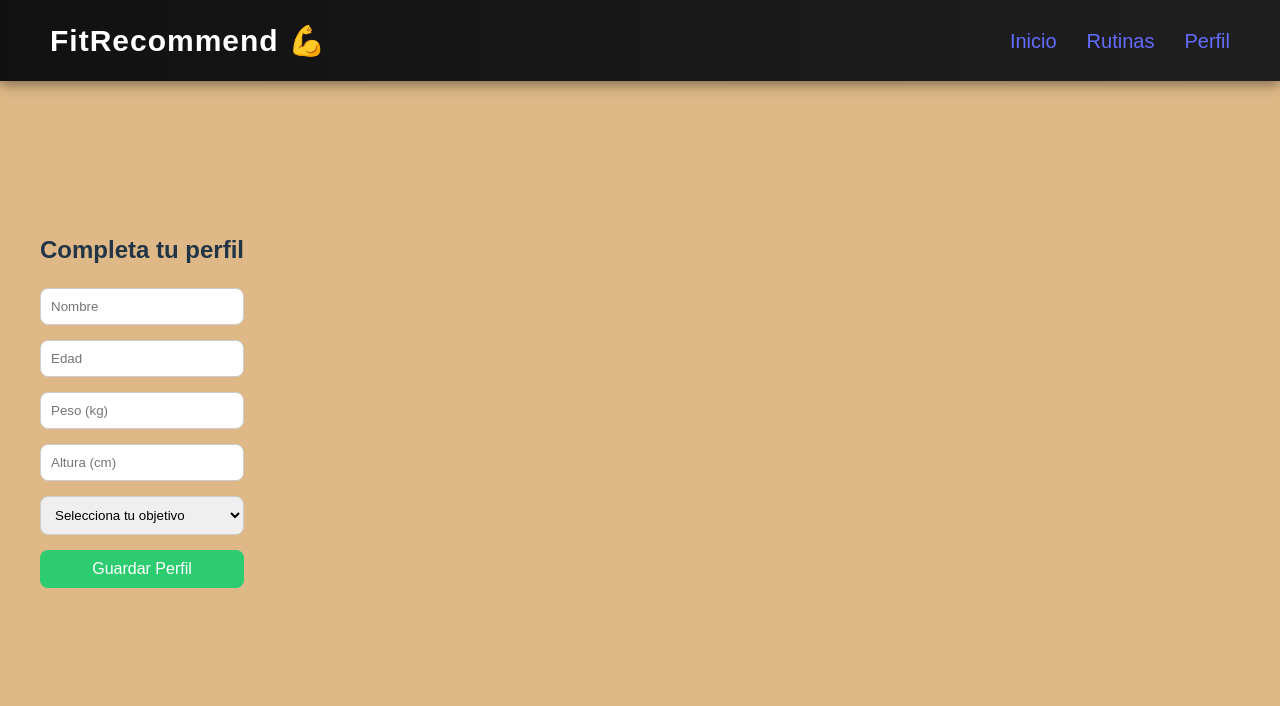
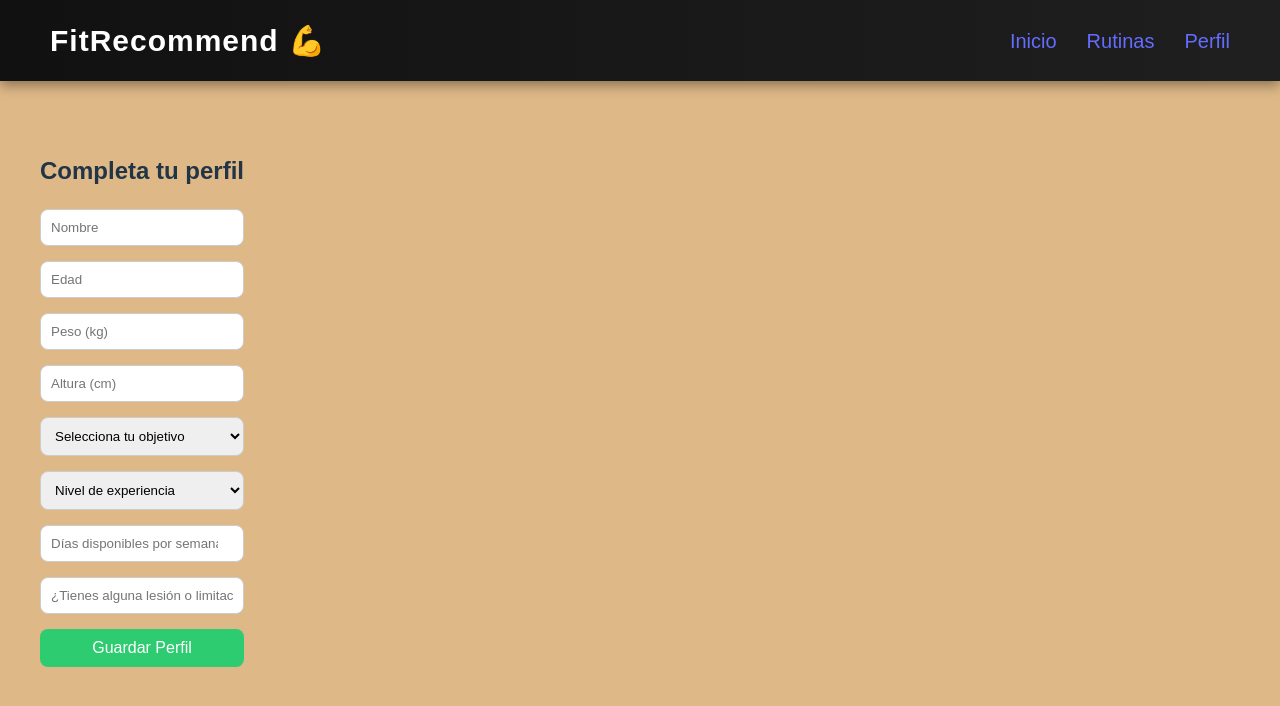
Before and after one commit to Heber-jpeg/FitRecommend, a React (Vite) app in the folder frontend/: page /perfil in a window 1280 px wide. Shown: the top 706 px of the page. Built offline with nearby package versions, Linux system fonts and the light colour scheme.

Commit message:
Perfil completado
Completamos el perfil agregandole 3 preguntas mas

```diff
--- a/frontend/src/paginas/Perfil.jsx
+++ b/frontend/src/paginas/Perfil.jsx
@@ -6,20 +6,26 @@ function Perfil() {
   const [peso, setPeso] = useState("");
   const [altura, setAltura] = useState("");
   const [objetivo, setObjetivo] = useState("");
+  const [nivel, setNivel] = useState("");
+  const [dias, setDias] = useState("");
+  const [lesiones, setLesiones] = useState("");
   const [guardado, setGuardado] = useState(false);
 
-  // 🔥 Cargar datos al entrar al componente
+  // 🔥 Cargar datos guardados
   useEffect(() => {
     const perfilGuardado = localStorage.getItem("perfil");
 
     if (perfilGuardado) {
       const datos = JSON.parse(perfilGuardado);
 
-      setNombre(datos.nombre);
-      setEdad(datos.edad);
-      setPeso(datos.peso);
-      setAltura(datos.altura);
-      setObjetivo(datos.objetivo);
+      setNombre(datos.nombre || "");
+      setEdad(datos.edad || "");
+      setPeso(datos.peso || "");
+      setAltura(datos.altura || "");
+      setObjetivo(datos.objetivo || "");
+      setNivel(datos.nivel || "");
+      setDias(datos.dias || "");
+      setLesiones(datos.lesiones || "");
       setGuardado(true);
     }
   }, []);
@@ -27,7 +33,6 @@ function Perfil() {
   const handleSubmit = async (e) => {
     e.preventDefault();
 
-  // Si está en modo guardado → pasar a modo edición
     if (guardado) {
       setGuardado(false);
       return;
@@ -39,6 +44,9 @@ function Perfil() {
       peso,
       altura,
       objetivo,
+      nivel,
+      dias,
+      lesiones,
     };
 
     try {
@@ -52,14 +60,13 @@ function Perfil() {
 
       const data = await respuesta.json();
 
-    // 🔥 Guardar perfil actualizado
+      // Guardar perfil actualizado
       localStorage.setItem("perfil", JSON.stringify(perfil));
 
-    // 🔥 Sobrescribir rutina anterior (regenerar)
+      // Guardar nueva rutina generada
       localStorage.setItem("rutinaGenerada", JSON.stringify(data));
 
       alert("Perfil actualizado y rutina regenerada ✅");
-
       setGuardado(true);
 
     } catch (error) {
@@ -72,6 +79,7 @@ function Perfil() {
       <h2>Completa tu perfil</h2>
 
       <form onSubmit={handleSubmit} className="perfil-form">
+
         <input
           type="text"
           placeholder="Nombre"
@@ -120,9 +128,43 @@ function Perfil() {
           <option value="resistencia">Ganar resistencia</option>
         </select>
 
+        {/* 🔥 NUEVOS CAMPOS */}
+
+        <select
+          value={nivel}
+          onChange={(e) => setNivel(e.target.value)}
+          required
+          disabled={guardado}
+        >
+          <option value="">Nivel de experiencia</option>
+          <option value="principiante">Principiante</option>
+          <option value="intermedio">Intermedio</option>
+          <option value="avanzado">Avanzado</option>
+        </select>
+
+        <input
+          type="number"
+          placeholder="Días disponibles por semana (1-7)"
+          value={dias}
+          onChange={(e) =>setDias(e.target.value)}
+          required
+          disabled={guardado}
+          min="1"
+          max="7"
+        />
+
+        <input
+          type="text"
+          placeholder="¿Tienes alguna lesión o limitación?"
+          value={lesiones}
+          onChange={(e) => setLesiones(e.target.value)}
+          disabled={guardado}
+        />
+
         <button type="submit">
           {guardado ? "Editar Perfil" : "Guardar Perfil"}
         </button>
+
       </form>
     </div>
   );
--- a/frontend/src/paginas/Rutinas.jsx
+++ b/frontend/src/paginas/Rutinas.jsx
@@ -1,10 +1,7 @@
-import { useState, useEffect } from "react";
+import { useState } from "react";
 
 function Rutinas() {
-  const [rutina, setRutina] = useState(() => {
-    const rutinaGuardada = localStorage.getItem("rutinaGenerada");
-    return rutinaGuardada ? JSON.parse(rutinaGuardada) : null;
-  });
+  const [rutina, setRutina] = useState(null);
 
   const generarRutina = () => {
     const rutinaGuardada = localStorage.getItem("rutinaGenerada");
@@ -21,11 +18,9 @@ function Rutinas() {
     <div className="rutina-container">
       <h2>Rutinas recomendadas</h2>
 
-      {!rutina && (
-        <button onClick={generarRutina}>
+      <button onClick={generarRutina} className="btn-generar">
         Generar Rutina
       </button>
-      )}
 
       {rutina && (
         <div className="rutina-box">
```
Lines whose indentation alone changed are shown as unchanged.
